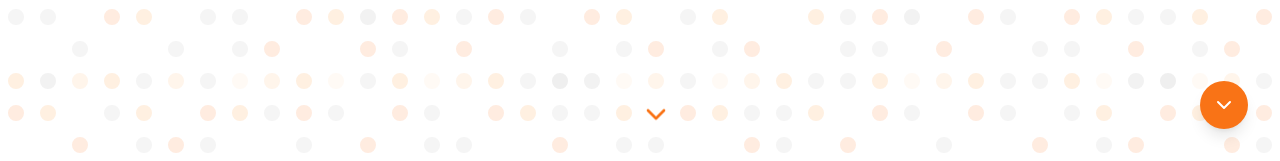
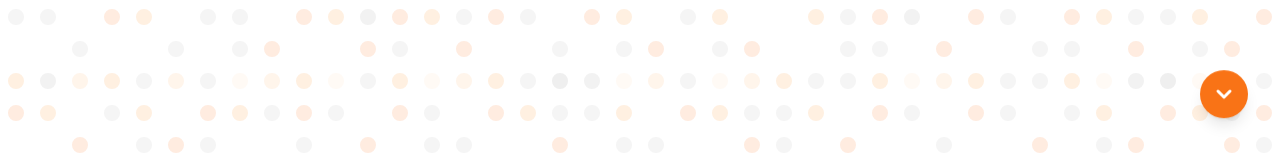
Before and after one commit to rainof/rainof.github.io, a React (Create React App) app: page /#home in a window 1280 px wide. Shown: the part 639-800 px from the top of the page. Built offline with nearby package versions, Linux system fonts and the light colour scheme; the HTML template or start-up script is replaced by a standard one.

Commit message:
style(frontend): adjust positioning and design of chevron buttons

```diff
--- a/src/components/Home.js
+++ b/src/components/Home.js
@@ -141,19 +141,6 @@ function Home() {
           </div>
         </div>
       </div>
-
-      {/* Scroll Indicator */}
-      <div className="absolute bottom-20 sm:bottom-28 left-1/2 -translate-x-1/2 animate-bounce">
-        <button
-          onClick={() =>
-            window.scrollTo({ top: window.innerHeight, behavior: "smooth" })
-          }
-          className="text-orange-500 hover:text-orange-600 transition-colors"
-          aria-label="Scroll down for more content"
-        >
-          <ChevronDown className="h-8 w-8 text-orange-500" />
-        </button>
-      </div>
     </div>
   );
 }
--- a/src/pages/Layout.js
+++ b/src/pages/Layout.js
@@ -121,12 +121,12 @@ function Layout() {
             ? setActiveSection((prev) => prev + 1)
             : setActiveSection(0)
         }
-        className="fixed bottom-8 right-8 bg-orange-500 text-white rounded-full p-3 shadow-lg"
+        className="fixed bottom-8 right-8 bg-orange-500 hover:bg-orange-600 text-white rounded-full p-3 shadow-lg animate-bounce"
       >
         {activeSection < sections.length - 1 ? (
-          <ChevronDown className="h-6 w-6" />
+          <ChevronDown className="h-6 w-6" strokeWidth={3} />
         ) : (
-          <ChevronUp className="h-6 w-6" />
+          <ChevronUp className="h-6 w-6" strokeWidth={3} />
         )}
       </button>
 
```
